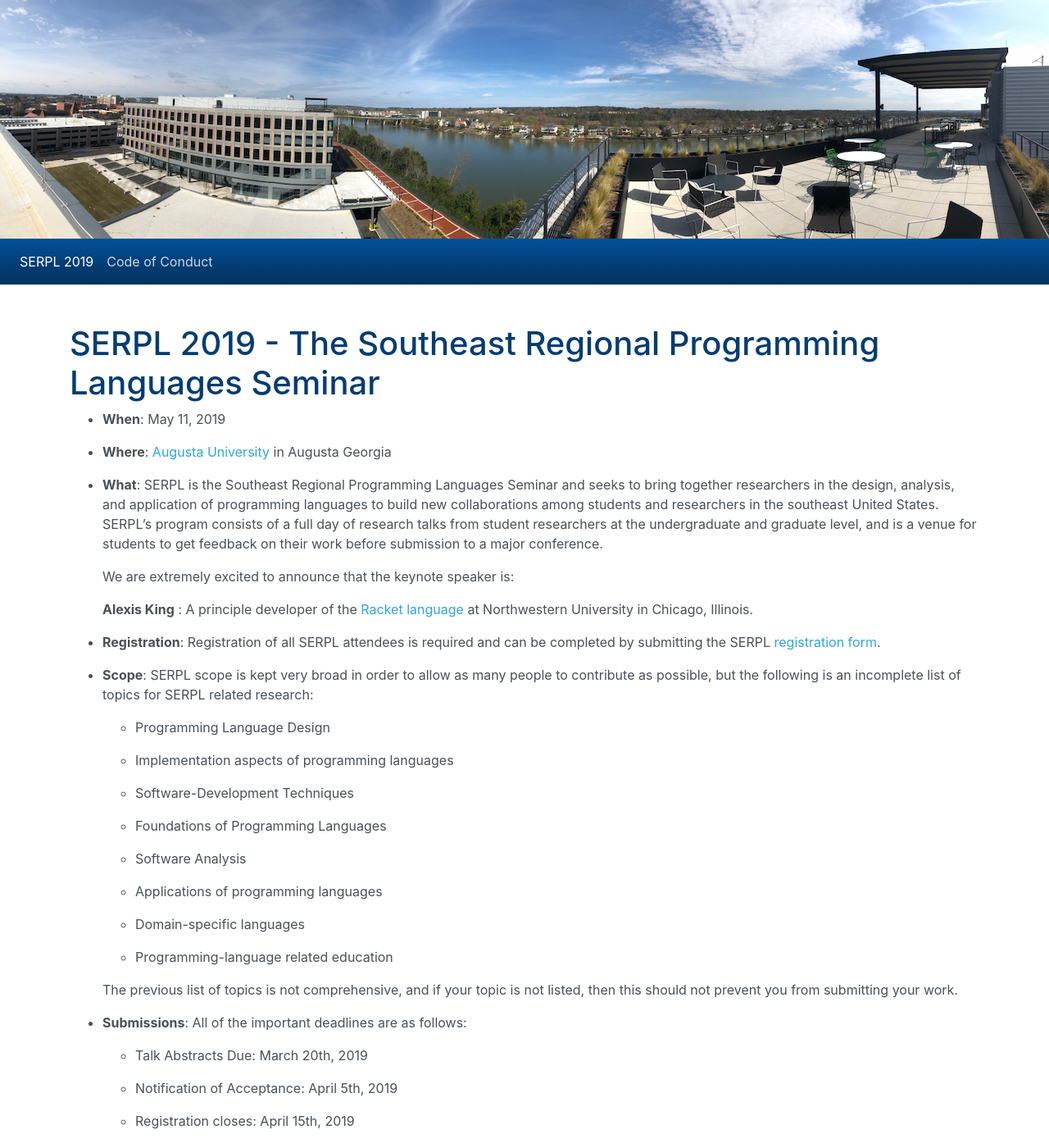
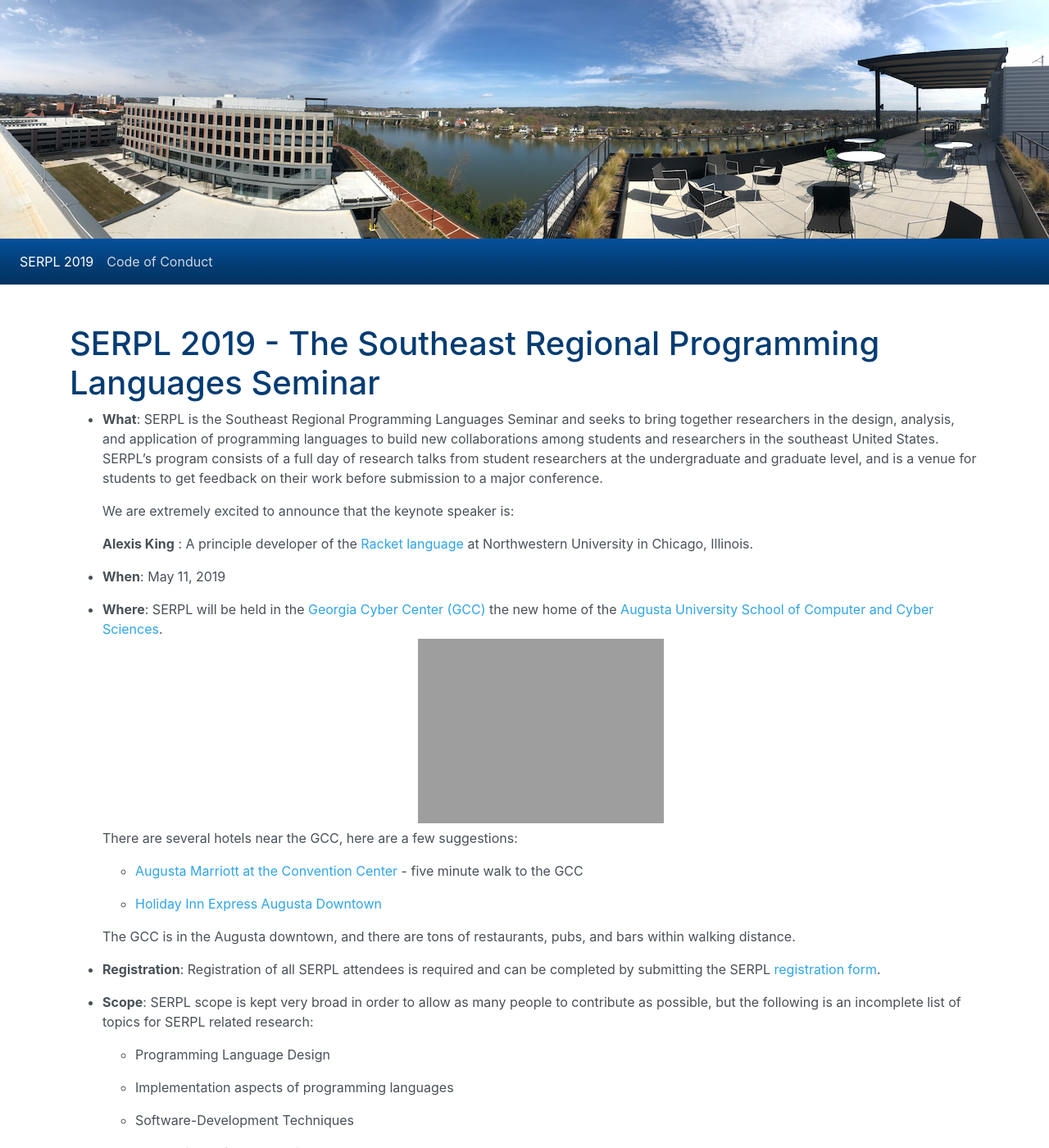
Before and after one commit to the-au-forml-lab/SERPL2019, a Jekyll site: the page built from index.md, in a window 1280 px wide and 1400 px high. Shown: the whole window at 82% size. Built offline with Jekyll 4.4.1, drawn with Linux system fonts in a browser that asks for light colours; grey boxes are pictures that could not be loaded.

Commit message:
Add the information on the venue.

```diff
--- a/index.md
+++ b/index.md
@@ -21,6 +17,20 @@ title: SERPL 2019 - The Southeast Regional Programming Languages Seminar
   **Alexis King** : A principle developer of the [Racket
   language](https://racket-lang.org/) at Northwestern University in
   Chicago, Illinois.
+
+- **When**: May 11, 2019
+
+- **Where**: SERPL will be held in the [Georgia Cyber Center (GCC)]()
+  the new home of the
+  [Augusta University School of Computer and Cyber Sciences](https://www.augusta.edu/ccs).
+  <center><iframe src="https://www.google.com/maps/embed?pb=!1m18!1m12!1m3!1d3327.8279960952605!2d-81.97239368434725!3d33.47982868076545!2m3!1f0!2f0!3f0!3m2!1i1024!2i768!4f13.1!3m3!1m2!1s0x88f9cd6141dac477%3A0x27a72662829a5b40!2sGeorgia+Cyber+Center+Hull+Mcknight+Building!5e0!3m2!1sen!2sus!4v1551639488779" width="300" height="225" frameborder="0" style="border:0" allowfullscreen></iframe></center>
+  There are several hotels near the GCC, here are a few suggestions:
+
+  - [Augusta Marriott at the Convention Center](https://www.marriott.com/hotels/travel/agsmc-augusta-marriott-at-the-convention-center/?scid=bb1a189a-fec3-4d19-a255-54ba596febe2) - five minute walk to the GCC
+
+  - [Holiday Inn Express Augusta Downtown](https://www.ihg.com/holidayinnexpress/hotels/us/en/augusta/agsdt/hoteldetail?cm_mmc=GoogleMaps-_-EX-_-US-_-AGSDT)
+
+  The GCC is in the Augusta downtown, and there are tons of restaurants, pubs, and bars within walking distance.
 
 - **Registration**: Registration of all SERPL attendees is required
     and can be completed by submitting the SERPL [registration form](https://goo.gl/forms/Oeae43eUlqTYqTwi2).
```
Also changed, not shown: other parts of index.md (+0 -4 lines).
